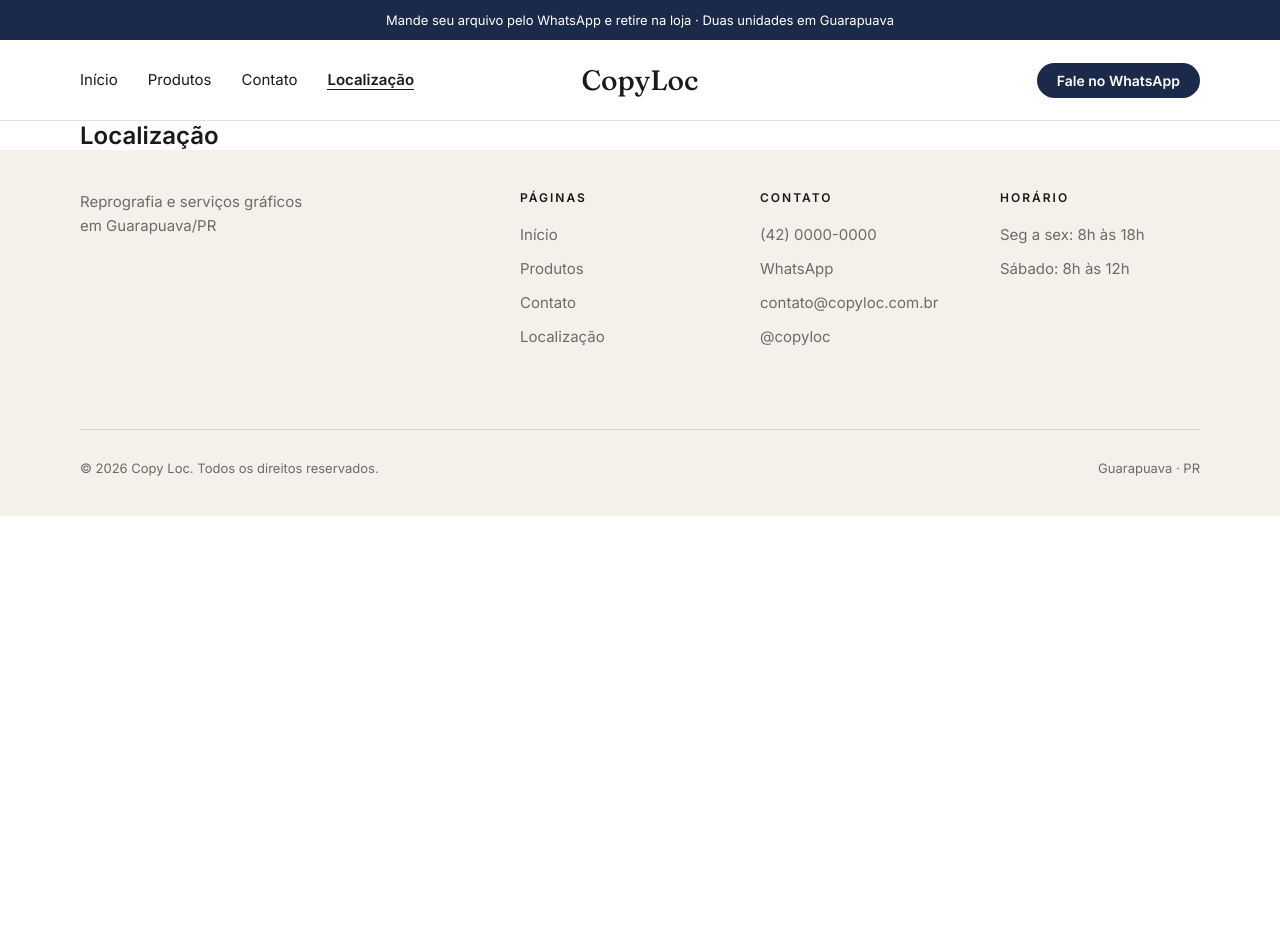
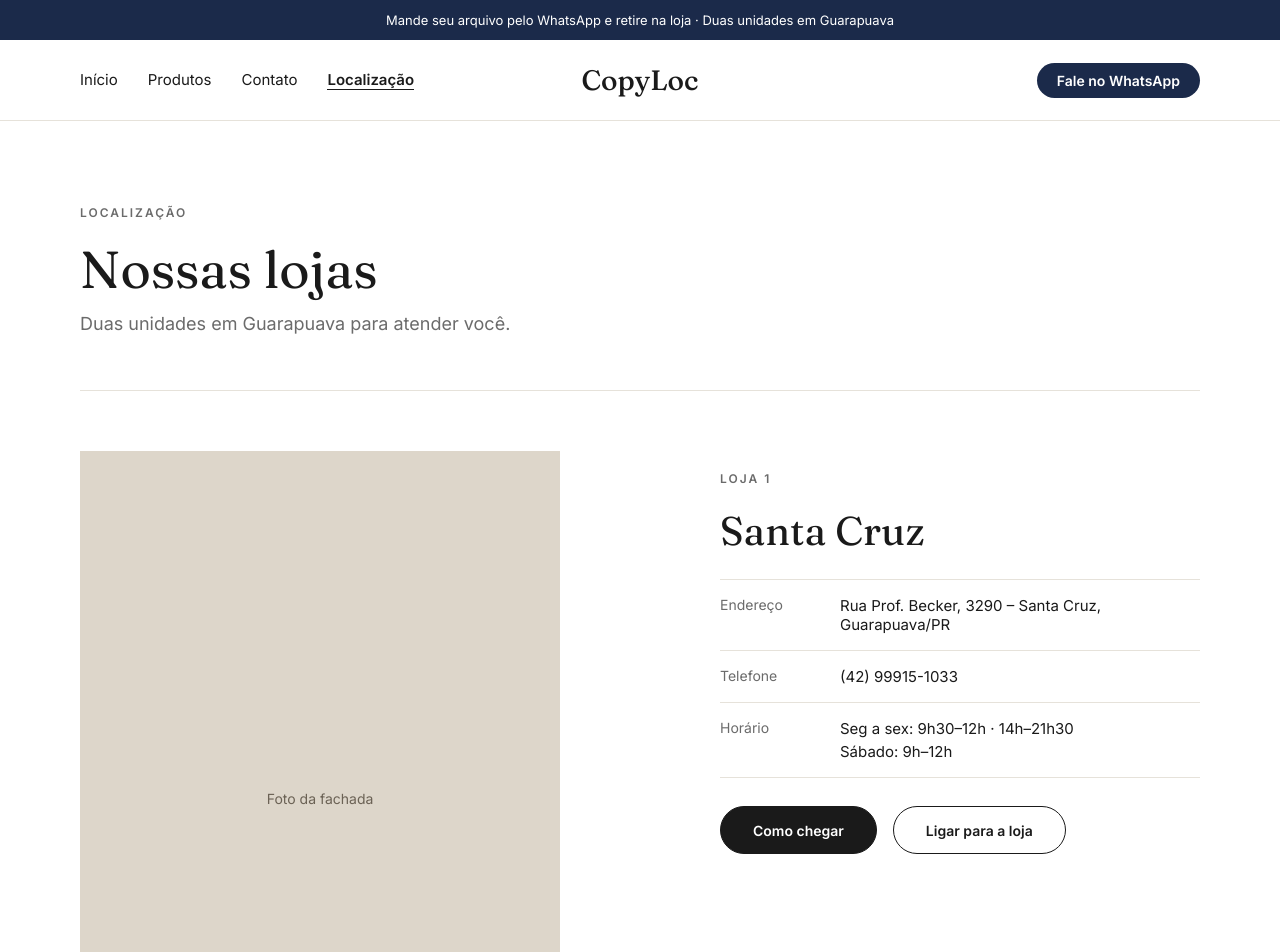
Before and after one commit to iuripedroso/Site_Copiadora, a React (Vite) app: page /localizacao in a window 1280 px wide. Shown: the top 952 px of the page. Before the commit the page ends 800 px from the top, so only its background shows below. Built offline with nearby package versions, Linux system fonts and the light colour scheme; grey boxes are pictures that could not be loaded.

Commit message:
Localização - Falta imgs

```diff
--- /dev/null
+++ b/src/components/StoreDetails.css
@@ -0,0 +1,75 @@
+.loja {
+    display: grid;
+    grid-template-columns: 1fr 1fr;
+    gap: 160px;
+}
+
+.loja.invertida .loja-foto {
+    order: 2;
+}
+
+.loja-foto {
+    min-height: 640px;
+    background: #DDD6CA;
+    display: flex;
+    align-items: center;
+    justify-content: center;
+    color: #6B6255;
+    font-size: 14px;
+    overflow: hidden;
+}
+
+.loja-foto img {
+    width: 100%;
+    height: 100%;
+    object-fit: cover;
+}
+
+.loja-info {
+    display: flex;
+    flex-direction: column;
+    padding-top: 20px;
+}
+
+.loja-info h2 {
+    font-family: var(--serif);
+    font-size: 40px;
+    font-weight: 400;
+    margin: 20px 0 24px;
+}
+
+.loja-dados {
+    border-top: 1px solid var(--linha);
+}
+
+.loja-dados div {
+    display: grid;
+    grid-template-columns: 120px 1fr;
+    padding: 16px 0;
+    border-bottom: 1px solid var(--linha);
+}
+
+.loja-dados dt {
+    font-size: 14px;
+    color: var(--cinza);
+}
+
+.loja-dados dd {
+    font-size: 15px;
+    display: flex;
+    flex-direction: column;
+    gap: 4px;
+}
+
+.loja-botoes {
+    display: flex;
+    gap: 16px;
+    margin: 28px 0 32px;
+}
+
+.loja-mapa {
+    width: 100%;
+    height: 260px;
+    border: 0;
+    margin-top: auto;
+}
--- /dev/null
+++ b/src/components/StoreDetails.tsx
@@ -0,0 +1,70 @@
+import type { Loja } from "../types/Loja";
+import "./StoreDetails.css";
+
+interface StoreDetailsProps {
+  loja: Loja;
+  numero: number;
+  invertido?: boolean;
+}
+
+export default function StoreDetails({ loja, numero, invertido = false }: StoreDetailsProps) {
+  const enderecoUrl = encodeURIComponent(loja.endereco);
+  const linkMapa = `https://www.google.com/maps?q=${enderecoUrl}&output=embed`;
+  const linkRota = `https://www.google.com/maps/dir/?api=1&destination=${enderecoUrl}`;
+  const linkTelefone = `tel:+55${loja.telefone.replace(/\D/g, "")}`;
+
+  return (
+    <article className={invertido ? "loja invertida" : "loja"}>
+      <div className="loja-foto">
+        {loja.foto ? (
+          <img src={loja.foto} alt={`Fachada da loja ${loja.nome}`} />
+        ) : (
+          <span>Foto da fachada</span>
+        )}
+      </div>
+
+      <div className="loja-info">
+        <span className="sobretitulo">Loja {numero}</span>
+        <h2>{loja.nome}</h2>
+
+        <dl className="loja-dados">
+          <div>
+            <dt>Endereço</dt>
+            <dd>{loja.endereco}</dd>
+          </div>
+          <div>
+            <dt>Telefone</dt>
+            <dd>{loja.telefone}</dd>
+          </div>
+          <div>
+            <dt>Horário</dt>
+            <dd>
+              {loja.horarios.map((h) => (
+                <span key={h.dias}>
+                  {h.dias}: {h.horas}
+                </span>
+              ))}
+            </dd>
+          </div>
+        </dl>
+
+        <div className="loja-botoes">
+          <a className="btn btn-escuro" href={linkRota} target="_blank" rel="noopener noreferrer">
+            Como chegar
+          </a>
+          <a className="btn btn-contorno" href={linkTelefone}>
+            Ligar para a loja
+          </a>
+        </div>
+
+        <iframe
+          className="loja-mapa"
+          src={linkMapa}
+          title={`Mapa da loja ${loja.nome}`}
+          loading="lazy"
+          referrerPolicy="no-referrer-when-downgrade"
+        />
+      </div>
+    </article>
+  );
+}
--- a/src/data/loja.ts
+++ b/src/data/loja.ts
@@ -13,7 +13,7 @@ export const lojas: Loja[] = [
   },
   {
     id: 2,
-    nome: "Saldanha Marinho",
+    nome: "Cartuchos & Cia",
     endereco: "Rua Saldanha Marinho, 1049 – Guarapuava/PR",
     telefone: "(42) 3623-7345",
     horarios: [
--- a/src/index.css
+++ b/src/index.css
@@ -38,3 +38,30 @@ a {
     padding-right: 16px;
   }
 }
+
+/* Título das páginas */
+.sobretitulo {
+  font-size: 12px;
+  font-weight: 600;
+  letter-spacing: 2px;
+  text-transform: uppercase;
+  color: var(--cinza);
+}
+.pagina-titulo { margin-bottom: 60px; }
+.pagina-titulo h1 { font-family: var(--serif); font-size: 52px; font-weight: 400; margin: 16px 0 12px; }
+.pagina-titulo p { font-size: 18px; color: var(--cinza); }
+
+/* Botões */
+.btn {
+  display: inline-flex;
+  align-items: center;
+  justify-content: center;
+  height: 48px;
+  padding: 0 32px;
+  border-radius: 999px;
+  border: 1px solid var(--texto);
+  font-size: 14px;
+  font-weight: 600;
+}
+.btn-escuro { background: var(--texto); color: #fff; }
+.btn-contorno { background: none; color: var(--texto); }
--- /dev/null
+++ b/src/pages/Location.css
@@ -0,0 +1,8 @@
+.pagina-localizacao { padding-top: 80px; padding-bottom: 80px; }
+
+.pagina-localizacao .pagina-titulo {
+  border-bottom: 1px solid var(--linha);
+  padding-bottom: 56px;
+}
+
+.lista-lojas { display: flex; flex-direction: column; gap: 100px; }
--- a/src/pages/Location.tsx
+++ b/src/pages/Location.tsx
@@ -1,7 +1,26 @@
+import StoreDetails from "../components/StoreDetails";
+import { lojas } from "../data/loja";
+import "./Location.css";
+
 export default function Location() {
-    return (
-        <section className="container">
-            <h1>Localização</h1>
-        </section>
-    )
+  return (
+    <section className="pagina-localizacao container">
+      <div className="pagina-titulo">
+        <span className="sobretitulo">Localização</span>
+        <h1>Nossas lojas</h1>
+        <p>Duas unidades em Guarapuava para atender você.</p>
+      </div>
+
+      <div className="lista-lojas">
+        {lojas.map((loja, i) => (
+          <StoreDetails
+            key={loja.id}
+            loja={loja}
+            numero={i + 1}
+            invertido={i % 2 === 1}
+          />
+        ))}
+      </div>
+    </section>
+  );
 }
--- a/src/pages/Products.css
+++ b/src/pages/Products.css
@@ -1,15 +1,15 @@
 .pagina-produtos { padding-top: 80px; padding-bottom: 120px; }
 
-.pagina-titulo { margin-bottom: 60px; }
-.sobretitulo {
+/* .pagina-titulo { margin-bottom: 60px; } */
+/* .sobretitulo {
   font-size: 12px;
   font-weight: 600;
   letter-spacing: 2px;
   text-transform: uppercase;
   color: var(--cinza);
-}
-.pagina-titulo h1 { font-family: var(--serif); font-size: 52px; font-weight: 400; margin: 16px 0 12px; }
-.pagina-titulo p { font-size: 18px; color: var(--cinza); }
+} */
+/* .pagina-titulo h1 { font-family: var(--serif); font-size: 52px; font-weight: 400; margin: 16px 0 12px; } */
+/* .pagina-titulo p { font-size: 18px; color: var(--cinza); } */
 
 .grade-produtos {
   display: grid;
```
